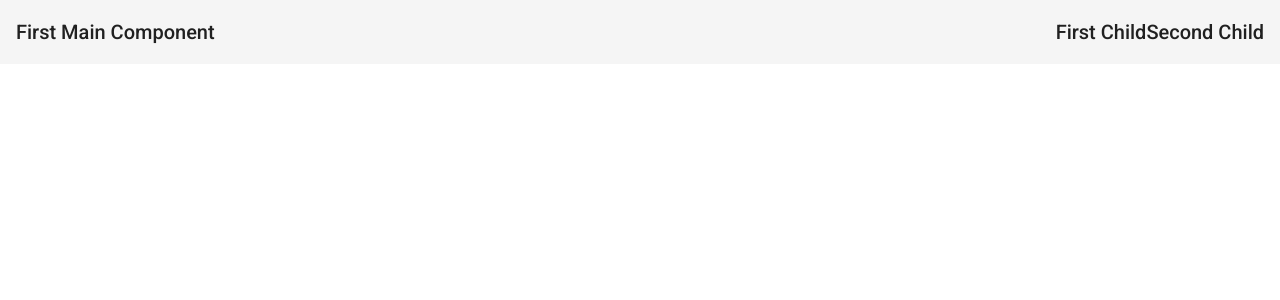
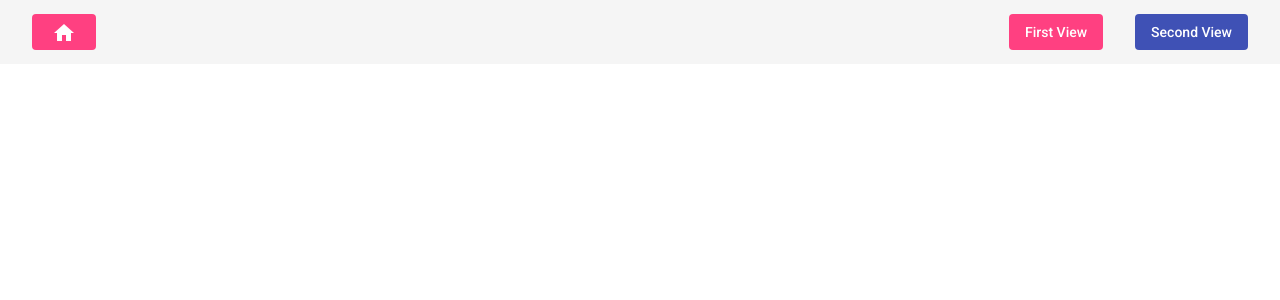
Before and after one commit to TluwaniMS/angular-child-routes-test, an Angular app: page /first-main-component in a window 1280 px wide. Shown: the top 300 px of the page. Built offline with nearby package versions, Linux system fonts and the light colour scheme.

Commit message:
updating-nav-bar

```diff
--- a/src/app/app.module.ts
+++ b/src/app/app.module.ts
@@ -13,6 +13,7 @@ import { SecondMainComponentSecondChildNestComponent } from './components/second
 import { BrowserAnimationsModule } from '@angular/platform-browser/animations';
 import { MatToolbarModule } from '@angular/material/toolbar';
 import { MatButtonModule } from '@angular/material/button';
+import { MatIconModule } from '@angular/material/icon';
 import { ChildAndParentRouterCommunicationService } from '../app/services/child-and-parent-router-communication.service';
 import { MainLandingPageComponent } from './components/main-landing-page/main-landing-page.component';
 
@@ -33,6 +34,7 @@ import { MainLandingPageComponent } from './components/main-landing-page/main-la
     BrowserAnimationsModule,
     MatToolbarModule,
     MatButtonModule,
+    MatIconModule
   ],
   providers: [ChildAndParentRouterCommunicationService],
   bootstrap: [AppComponent],
--- a/src/app/components/first-main-component/first-main-component.component.html
+++ b/src/app/components/first-main-component/first-main-component.component.html
@@ -1,7 +1,7 @@
 <mat-toolbar>
-  <span>First Main Component</span>
+  <button [routerLink]="['/']" mat-flat-button color="accent"><mat-icon>home</mat-icon></button>
   <span class="example-spacer"></span>
-  <span [routerLink]="['first-nested-first']" routerLinkActive="router-link-active" >First Child</span>
-  <span [routerLink]="['first-nested-second']" routerLinkActive="router-link-active">Second Child</span>
+  <button [routerLink]="['first-nested-first']" mat-flat-button color="accent">First View</button>
+  <button [routerLink]="['first-nested-second']" mat-flat-button color="primary">Second View</button>
 </mat-toolbar>
 <router-outlet></router-outlet>
--- a/src/app/components/first-main-component/first-main-component.component.scss
+++ b/src/app/components/first-main-component/first-main-component.component.scss
@@ -1,3 +1,7 @@
 .example-spacer {
   flex: 1 1 auto;
 }
+
+button{
+  margin: 16px;
+}
--- a/src/app/components/second-main-component/second-main-component.component.html
+++ b/src/app/components/second-main-component/second-main-component.component.html
@@ -1,7 +1,7 @@
 <mat-toolbar>
-    <span>Second Main Component</span>
+  <button [routerLink]="['/']" mat-flat-button color="accent"><mat-icon>home</mat-icon></button>
     <span class="example-spacer"></span>
-    <span [routerLink]="['first-nested-first']" routerLinkActive="router-link-active" >First Child</span>
-    <span [routerLink]="['first-nested-second']" routerLinkActive="router-link-active">Second Child</span>
+    <button [routerLink]="['second-nested-first']" mat-flat-button color="accent">First View</button>
+    <button [routerLink]="['second-nested-second']" mat-flat-button color="primary">Second View</button>
   </mat-toolbar>
   <router-outlet></router-outlet>
--- a/src/app/components/second-main-component/second-main-component.component.scss
+++ b/src/app/components/second-main-component/second-main-component.component.scss
@@ -0,0 +1,7 @@
+.example-spacer {
+    flex: 1 1 auto;
+  }
+
+  button{
+    margin: 16px;
+  }
```
